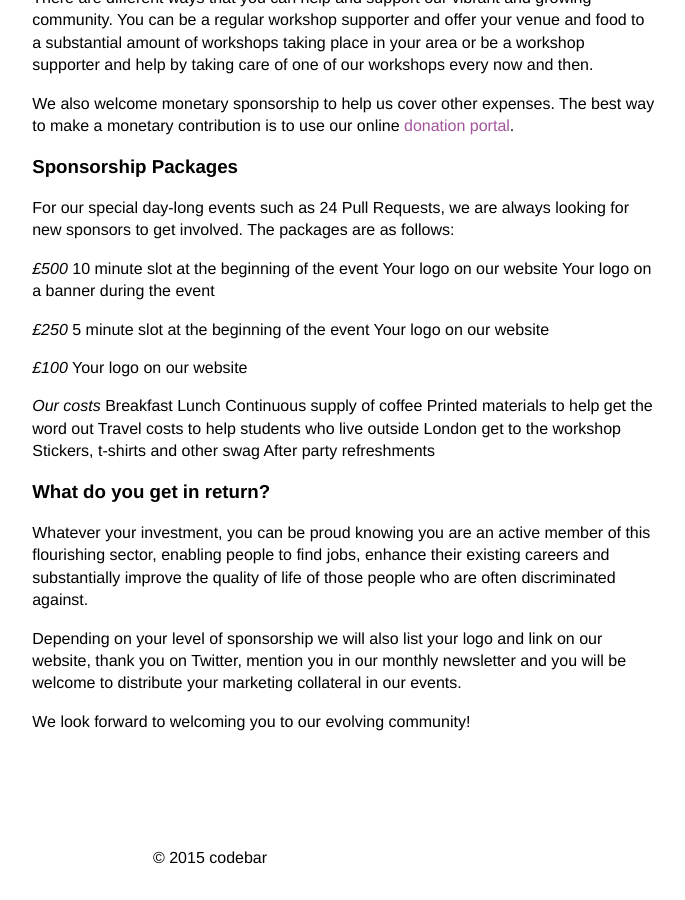
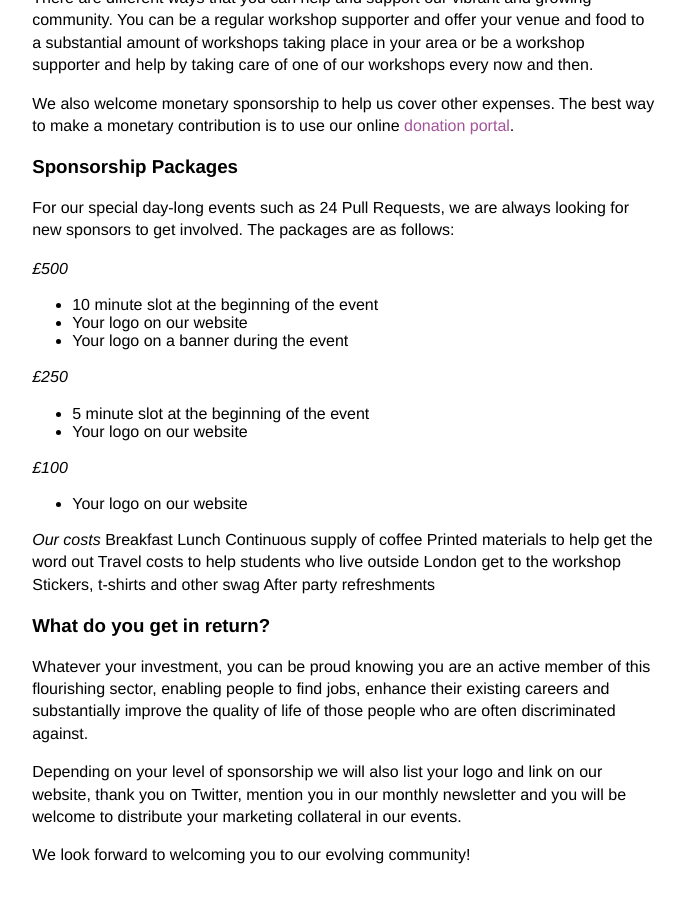
Before and after one commit to codebar/manual, a Jekyll site: the page built from _posts/2014-12-19-becoming-a-sponsor.md, in a window 1280 px wide and 900 px high, scrolled down 1979 px. Shown: the whole window, without its empty margins (430-1115 px from the left). Built offline with Jekyll 4.4.1, drawn with Linux system fonts in a browser that asks for light colours; nearby versions of some CDN libraries; Markdown is read by kramdown in place of the engine named in the settings.

Commit message:
add line breaks

```diff
--- a/_posts/2014-12-19-becoming-a-sponsor.md
+++ b/_posts/2014-12-19-becoming-a-sponsor.md
@@ -54,16 +54,19 @@ We also welcome monetary sponsorship to help us cover other expenses. The best w
 For our special day-long events such as 24 Pull Requests, we are always looking for new sponsors to get involved. The packages are as follows:
 
 *£500*
-10 minute slot at the beginning of the event
-Your logo on our website
-Your logo on a banner during the event
+
+- 10 minute slot at the beginning of the event
+- Your logo on our website
+- Your logo on a banner during the event
 
 *£250*
-5 minute slot at the beginning of the event
-Your logo on our website
+
+- 5 minute slot at the beginning of the event
+- Your logo on our website
 
 *£100*
-Your logo on our website
+
+- Your logo on our website
 
 
 *Our costs*
```
